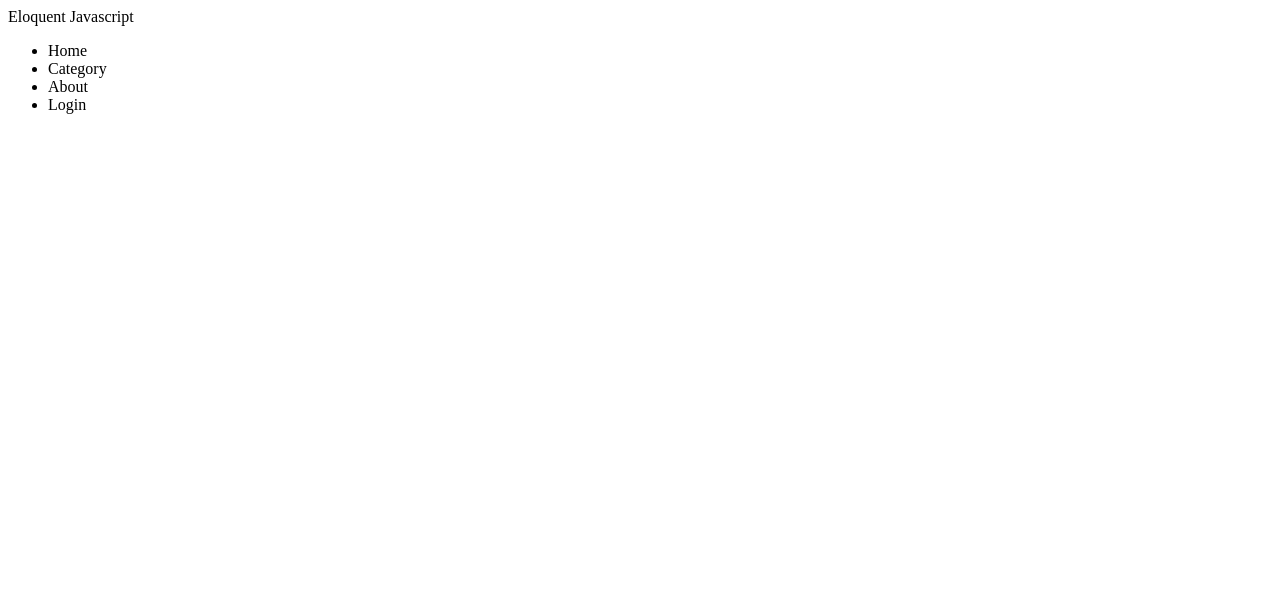
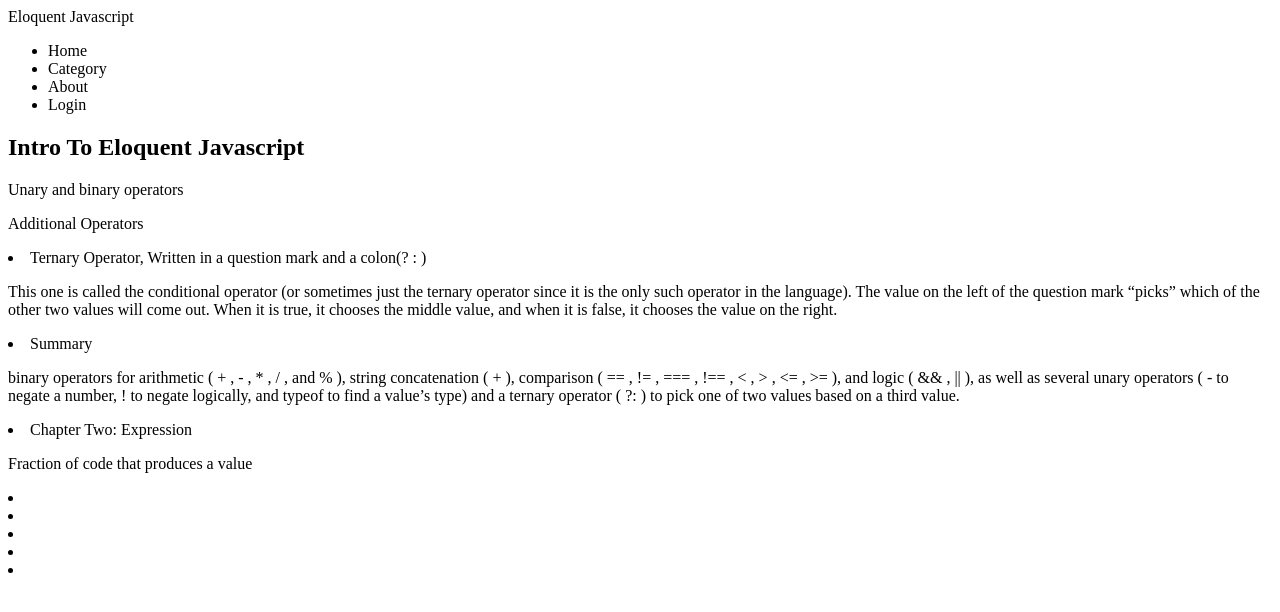
Before and after one commit to Kelvin-kariuki/Eloquent-Java, a plain HTML site: page index.html in a window 1280 px wide. Drawn offline with Linux system fonts and the light colour scheme.

Commit message:
Adding list and ul to my html

```diff
--- a/index.html
+++ b/index.html
@@ -18,6 +18,30 @@
         </ul>
     </nav>
 <!--Main Form/Section-->
+    <div id="main">
+        <h2 id="intro">Intro To Eloquent Javascript</h2>
+        <p>Unary and binary operators</p>
+        <p>Additional Operators</p>
+        <li>Ternary Operator, Written in a question mark and a colon(? : )</li>
+        <p>This one is called the conditional operator (or sometimes just the ternary
+            operator since it is the only such operator in the language). The value on the
+            left of the question mark “picks” which of the other two values will come out.
+            When it is true, it chooses the middle value, and when it is false, it chooses the
+            value on the right.</p>
+        <li>Summary</li>
+        <p>binary operators for arithmetic ( + , - , * , / , and % ), string concatenation ( + ),
+            comparison ( == , != , === , !== , < , > , <= , >= ), and logic ( && , || ), as well as several
+            unary operators ( - to negate a number, ! to negate logically, and typeof to
+            find a value’s type) and a ternary operator ( ?: ) to pick one of two values based
+            on a third value.</p>
+        <li>Chapter Two: Expression</li>
+        <p>Fraction of code that produces a value</p>
+        <li></li>
+        <li></li>
+        <li></li>
+        <li></li>
+        <li></li>
+    </div>
 
     <!--Footer section-->
 </body>
```
